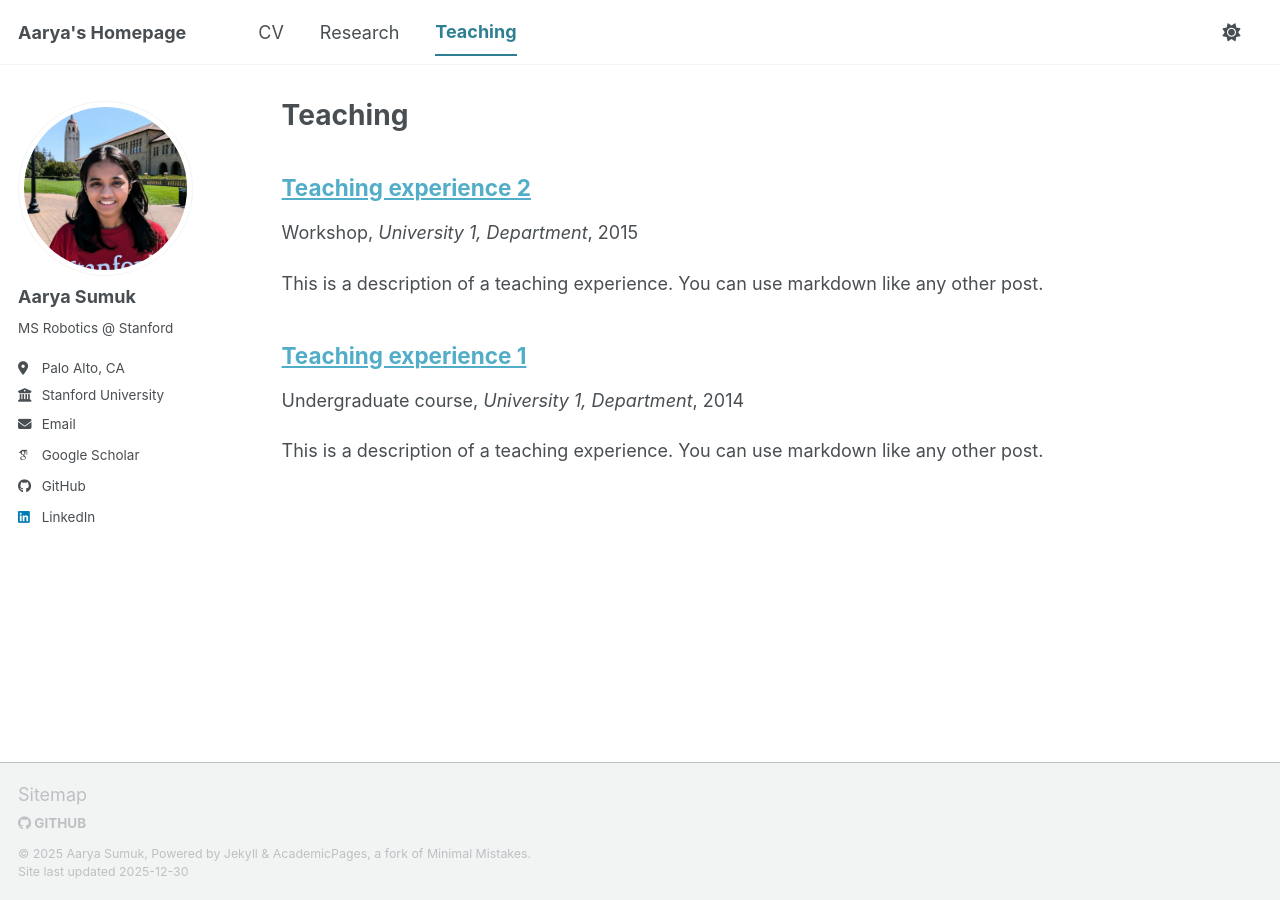
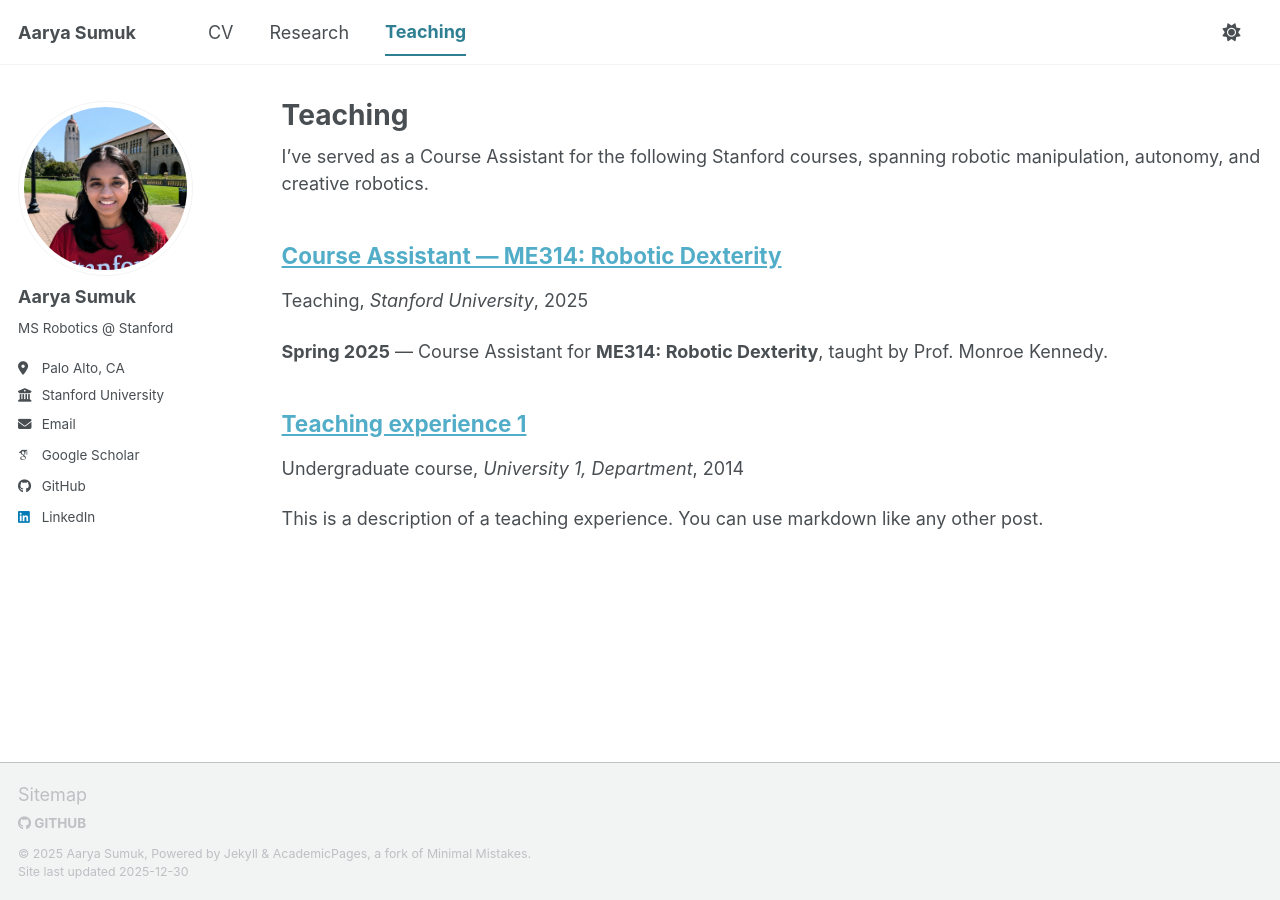
Before and after one commit to aaryasum/aaryasum.github.io, a Jekyll site: the page built from _pages/teaching.html, in a window 1280 px wide. Built offline with Jekyll 4.4.1, drawn with Linux system fonts in a browser that asks for light colours; some web fonts are replaced; a script bundle is joined from its source files by our own code; library files that are not in the unit come from our copies.

Commit message:
Made structure for teaching

```diff
--- a/_config.yml
+++ b/_config.yml
@@ -9,7 +9,7 @@
 # Basic Site Settings
 locale                   : "en-US"
 site_theme               : "default" # The available themes options are "default", "air", "sunrise", "mint", "dirt" and "contrast"
-title                    : "Aarya's Homepage"
+title                    : "Aarya Sumuk"
 title_separator          : "-"
 name                     : &name "Aarya Sumuk"
 description              : &description "Personal site for projects, research, and writing."   # Update this with a general description of your site, this is the default if not overridden by a page
--- a/_pages/teaching.html
+++ b/_pages/teaching.html
@@ -5,6 +5,8 @@ permalink: /teaching/
 author_profile: true
 ---
 
+I’ve served as a Course Assistant for the following Stanford courses, spanning robotic manipulation, autonomy, and creative robotics.
+
 {% include base_path %}
 
 {% for post in site.teaching reversed %}
--- a/_teaching/2015-spring-teaching-2.md
+++ /dev/null
@@ -1,20 +0,0 @@
----
-title: "Teaching experience 2"
-collection: teaching
-type: "Workshop"
-permalink: /teaching/2015-spring-teaching-1
-venue: "University 1, Department"
-date: 2015-01-01
-location: "City, Country"
----
-
-This is a description of a teaching experience. You can use markdown like any other post.
-
-Heading 1
-======
-
-Heading 2
-======
-
-Heading 3
-======
--- /dev/null
+++ b/_teaching/2025-spring-me314.md
@@ -0,0 +1,15 @@
+---
+title: "Course Assistant — ME314: Robotic Dexterity"
+collection: teaching
+type: "Teaching"
+permalink: /teaching/2025-spring-me314
+venue: "Stanford University"
+date: 2025-03-31
+location: "City, Country"
+---
+
+**Spring 2025** — Course Assistant for **ME314: Robotic Dexterity**, taught by Prof. Monroe Kennedy.
+
+ME314 focuses on the principles of dexterous robotic manipulation, including kinematics, motion planning, manipulator and gripper control, contact modeling, and grasp stability. The course integrates perception and learning-based methods, and emphasizes hands-on projects with real robotic manipulators performing contact-rich tasks.
+
+Course website: https://arm.stanford.edu/courses/robotic-dexterity/
```
